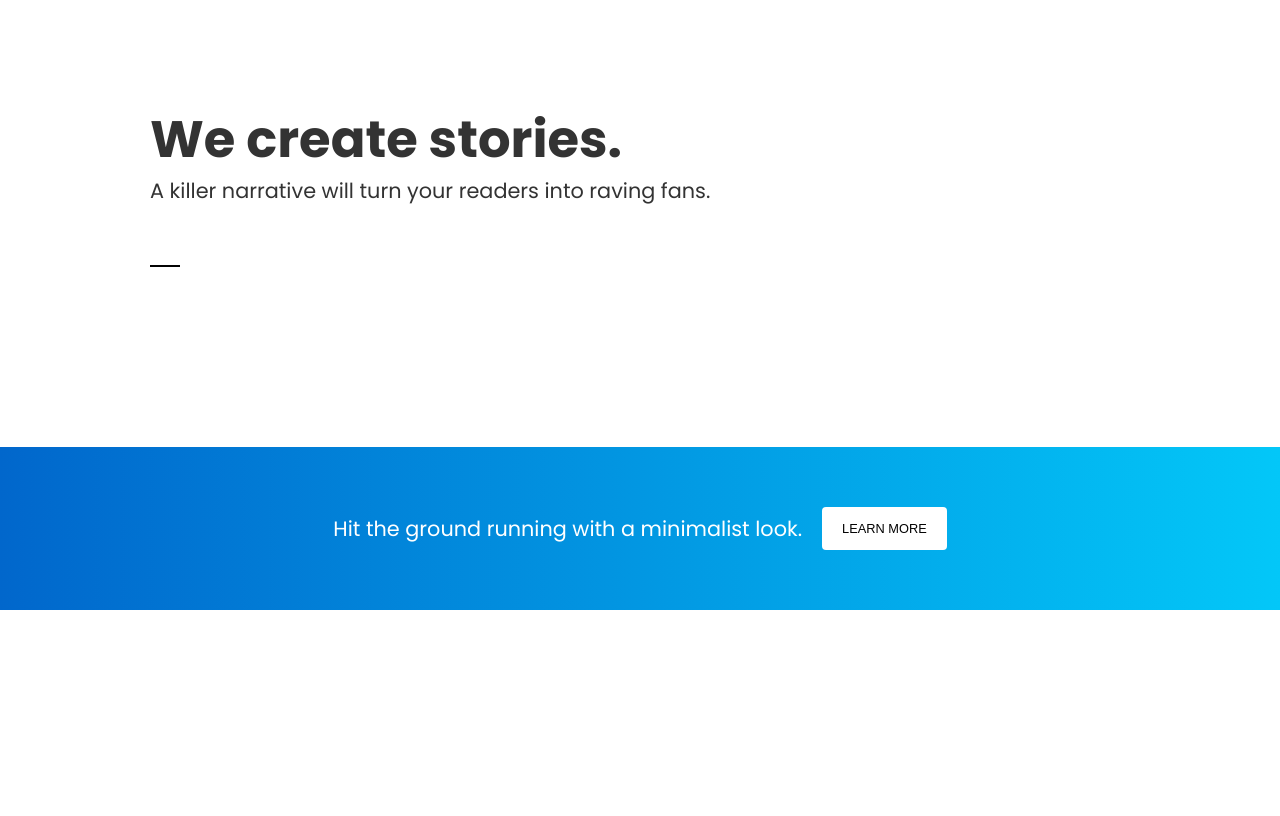
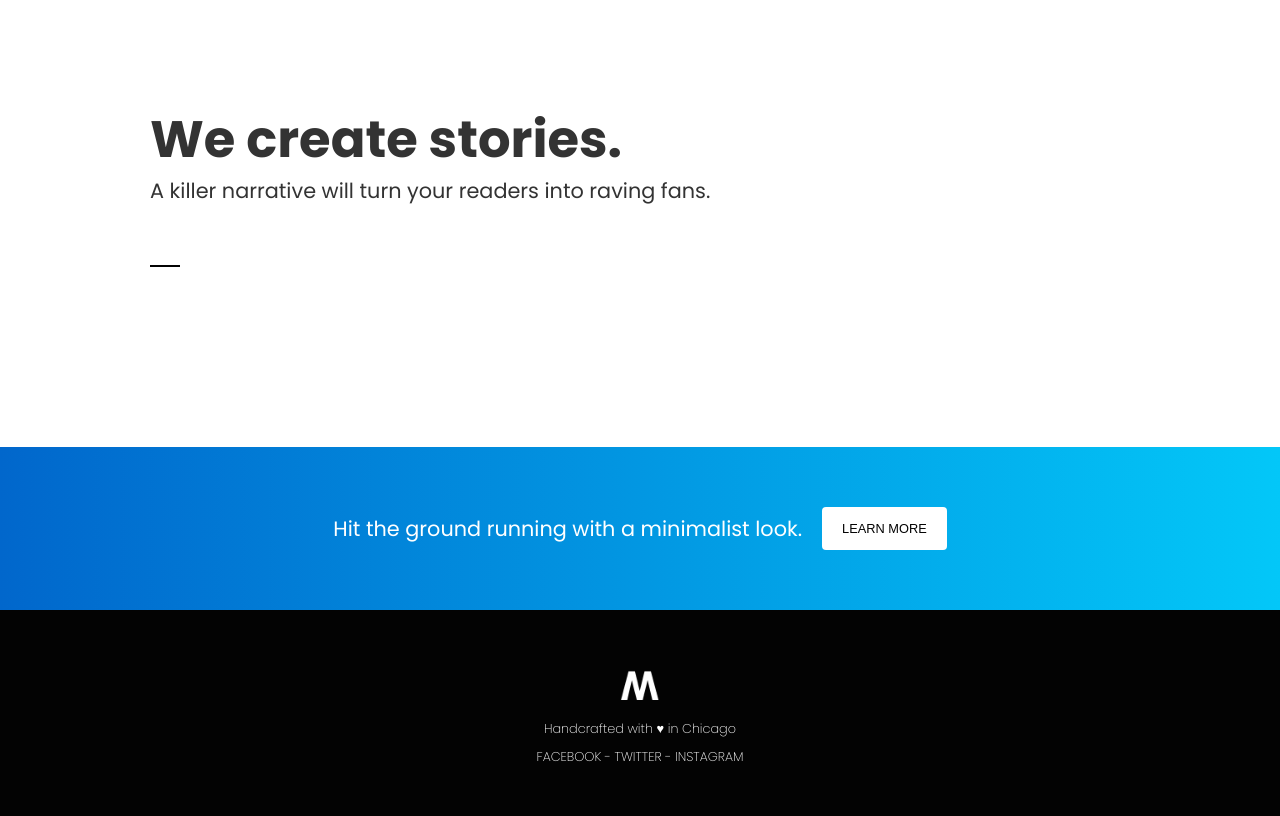
Before and after one commit to sayakongit/monochrome-minimal-website, a plain HTML site: page index.html in a window 1280 px wide. Shown: the part 2183-2999 px from the top of the page. Before the commit the page ends 2793 px from the top, so only its background shows below. Drawn offline with nearby package versions, Linux system fonts and the light colour scheme.

Commit message:
footer added

```diff
--- a/css/style.css
+++ b/css/style.css
@@ -216,3 +216,23 @@ nav {
   color: #fff;
   background: #030303;
 }
+
+footer {
+  background: #030303;
+  color: #fff;
+  display: flex;
+  align-items: center;
+  justify-content: center;
+  flex-direction: column;
+  padding: 50px 0;
+  gap: 10px;
+}
+
+footer img {
+  width: 50px;
+}
+
+footer p {
+  font-size: 0.8rem;
+  font-weight: 200;
+}
--- a/index.html
+++ b/index.html
@@ -107,6 +107,12 @@
       <button class="main-btn">Learn More</button>
     </div>
 
+    <footer>
+      <img src="./images/logo-white.png" alt="" />
+      <p>Handcrafted with &hearts; in Chicago</p>
+      <p>FACEBOOK - TWITTER - INSTAGRAM</p>
+    </footer>
+
     <script
       type="module"
       src="https://unpkg.com/ionicons@5.5.2/dist/ionicons/ionicons.esm.js"
```
